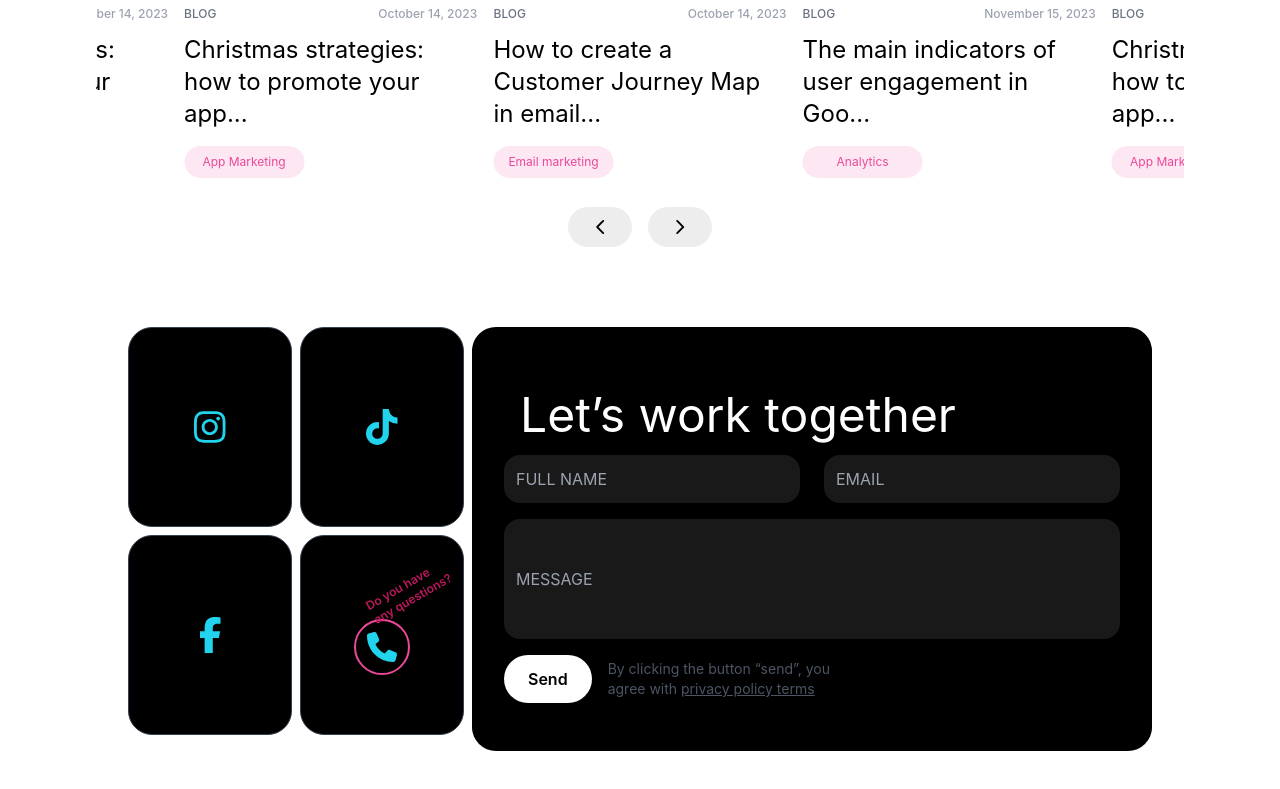
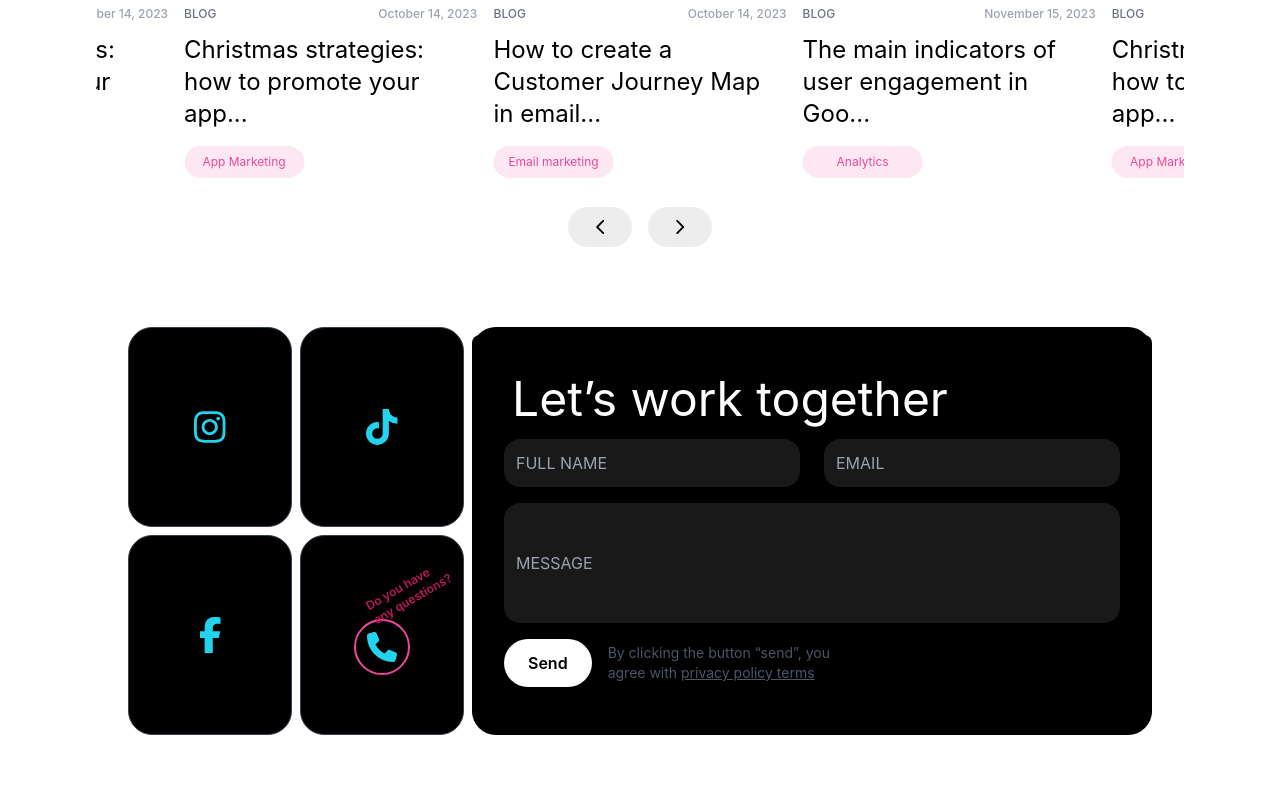
Before and after one commit to Hamzanaeem00/flow, a React (Vite) app: page / in a window 1280 px wide. Shown: the part 3595-4384 px from the top of the page. Built offline with nearby package versions, Linux system fonts and the light colour scheme; a web font is replaced by a local one.

Commit message:
fixed styling

```diff
--- a/src/components/ContactForm.jsx
+++ b/src/components/ContactForm.jsx
@@ -2,10 +2,10 @@ import React from 'react'
 
 const ContactForm = () => {
   return (
-    <div className="rounded-3xl col-span-2 py-4 bg-black">
+    <div className="rounded-3xl col-span-2 py-2 bg-black">
       <div className="bg-black text-white p-8 rounded-lg w-full ">
         {/* Title */}
-        <h1 className="text-5xl font-normal p-4">Let’s work together</h1>
+        <h1 className="text-5xl font-normal p-2 mb-2">Let’s work together</h1>
 
         {/* Form */}
         <form className="space-y-4">
```
